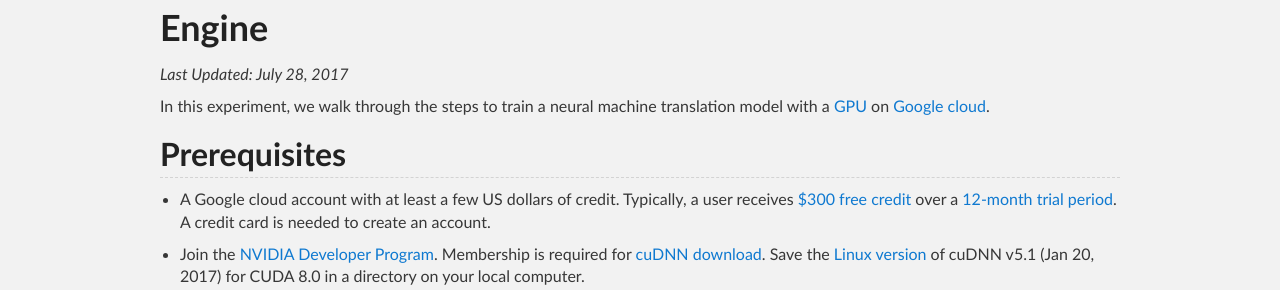
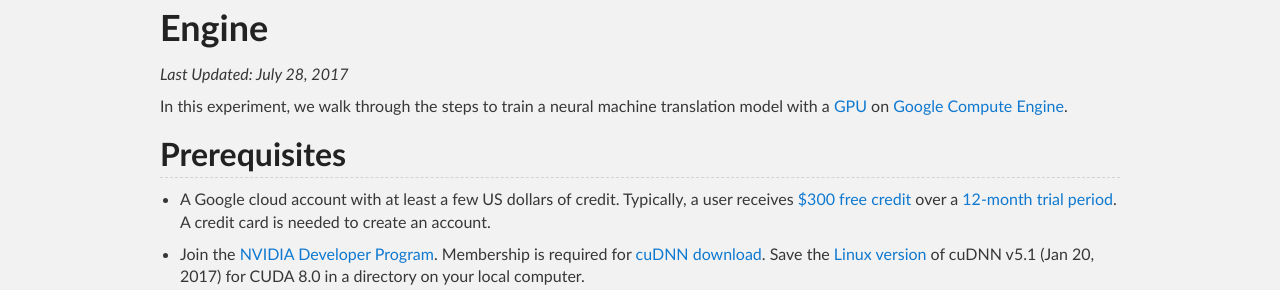
Before and after one commit to Tonywuhk/realai.org, a Jekyll site: the page built from course/google-cloud-platform/gce-gpu-nmt.md, in a window 1280 px wide and 900 px high. Shown: the part 163-453 px from the top of the window. Built offline with Jekyll 4.4.1, drawn with Linux system fonts in a browser that asks for light colours; our own code applies the rules of GitHub Pages for plain Markdown files; the repository's description, which GitHub fills in, is left out.

Commit message:
Fix links and a typo

```diff
--- a/course/google-cloud-platform/gce-gpu-nmt.md
+++ b/course/google-cloud-platform/gce-gpu-nmt.md
@@ -8,7 +8,7 @@
 
 *Last Updated: July 28, 2017*
 
-In this experiment, we walk through the steps to train a neural machine translation model with a [GPU](https://en.wikipedia.org/wiki/Graphics_processing_unit) on [Google cloud](https://cloud.google.com/).
+In this experiment, we walk through the steps to train a neural machine translation model with a [GPU](http://realai.org/course/tensorflow/#gpu) on [Google Compute Engine](http://realai.org/course/google-cloud-platform/#google-compute-engine).
 
 ## Prerequisites
 
```
Also changed, not shown: course/tensorflow/README.md (+2 -2 lines).
